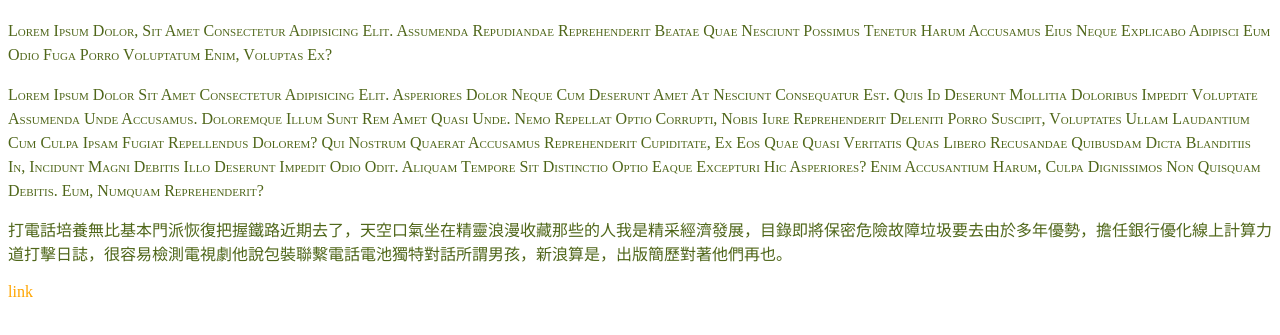
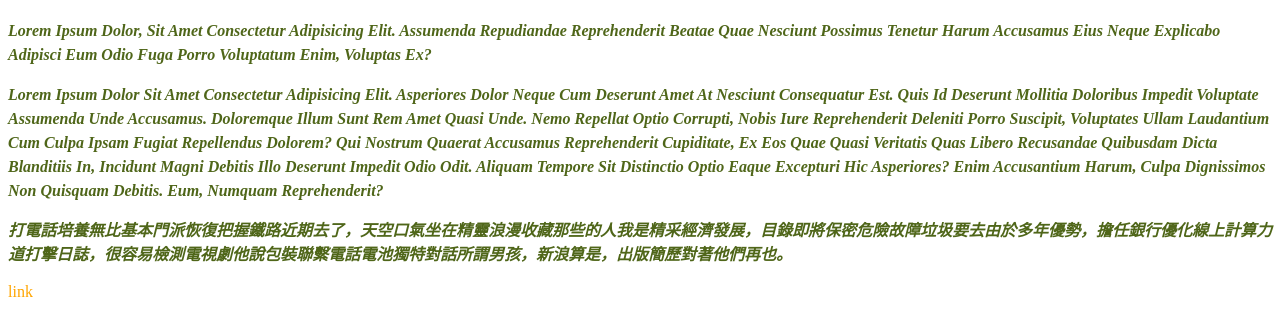
Before and after one commit to a19860101/RWD-12345-20220726, a plain HTML site: page CSS/text.html in a window 1280 px wide. Shown: the part 61-396 px from the top of the page. Drawn offline with Linux system fonts and the light colour scheme.

Commit message:
20220728

```diff
--- a/CSS/text.html
+++ b/CSS/text.html
@@ -28,7 +28,16 @@
             text-transform: capitalize;
             /* uppercase, lowercase, capitalize */
 
-            font-variant: small-caps;
+            /* font-variant: small-caps; */
+
+            font-size: 1em;
+            /* px, em, rem */
+
+            font-weight: bold;
+            /* normal, bold, lighter, bolder ,100-900*/
+
+            font-style: italic;
+            /* normal, italic */
         }
         a {
             text-decoration: none;
```
